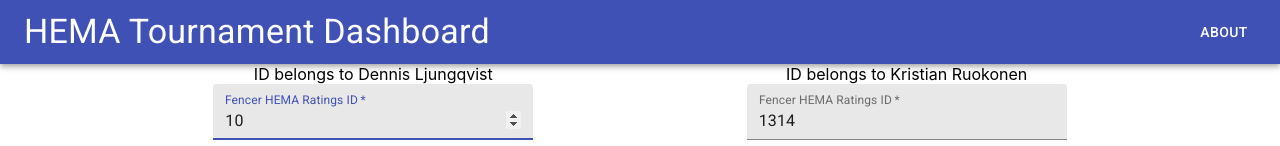
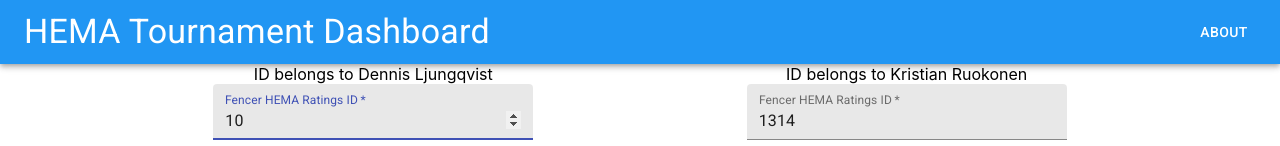
Before and after one commit to Cherum/hema-tournament-dashboard, a React (Create React App) app in the folder client/: page / in a window 1280 px wide. Shown: the top 146 px of the page. Built offline with nearby package versions, Linux system fonts and the light colour scheme; no server answers.

Commit message:
Color appbar in the same blue tone that the comparison uses

```diff
--- a/client/public/index.html
+++ b/client/public/index.html
@@ -5,7 +5,6 @@
   <meta charset="utf-8" />
   <link rel="icon" href="%PUBLIC_URL%/favicon.ico" />
   <meta name="viewport" content="width=device-width, initial-scale=1" />
-  <link rel="apple-touch-icon" href="%PUBLIC_URL%/logo192.png" />
   <link rel="stylesheet" href="https://fonts.googleapis.com/css?family=Roboto:300,400,500,700&display=swap" />
   <title>HEMA Tournament Dashboard</title>
 </head>
--- a/client/src/App.tsx
+++ b/client/src/App.tsx
@@ -16,6 +16,9 @@ const styles = {
   },
   title: {
     flexGrow: 1,
+  },
+  toolbar: {
+    background: "#2196f3"
   }
 };
 
@@ -169,7 +172,7 @@ class App extends React.Component<any> {
 
     return (
       <div className="App">
-        <AppBar position="static">
+        <AppBar position="static" className={classes.toolbar}>
           <Toolbar>
             <Typography variant="h4" className={classes.title} align="left">
               HEMA Tournament Dashboard
```
